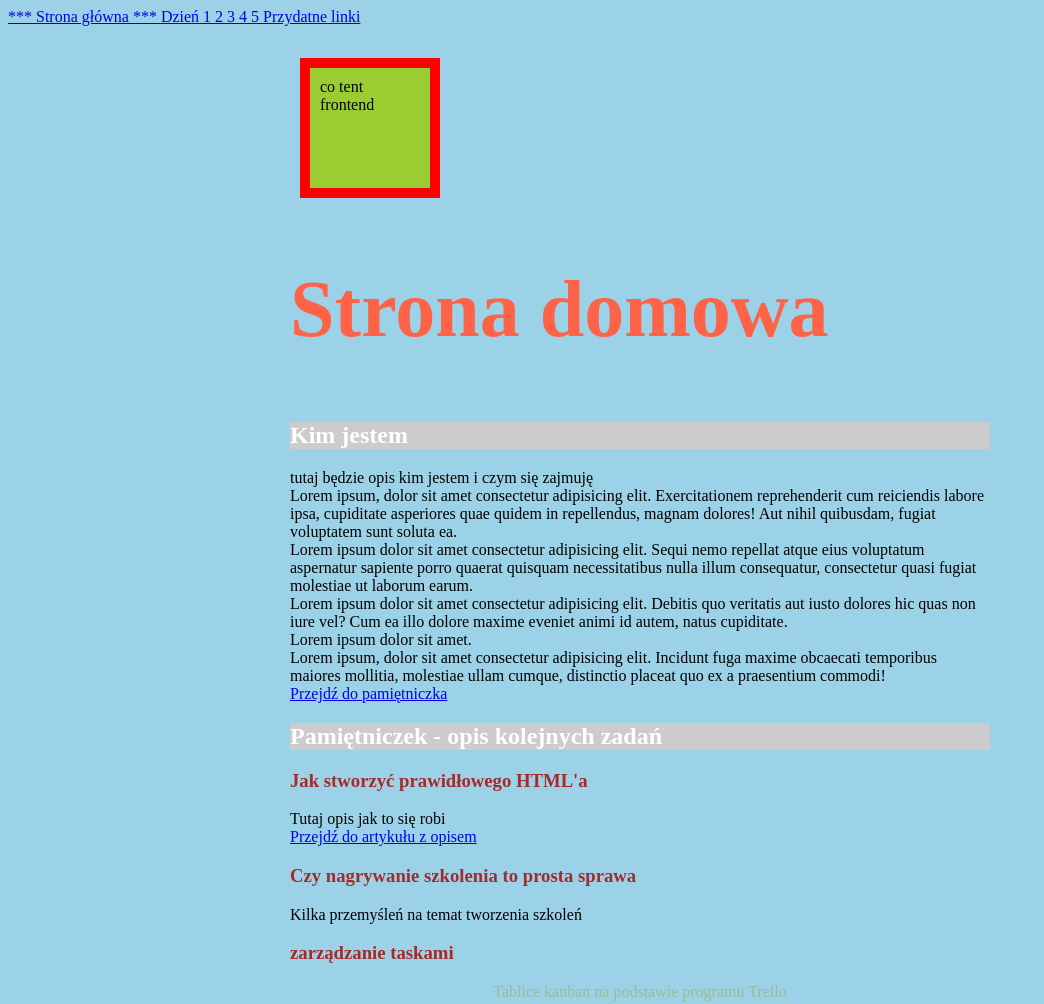
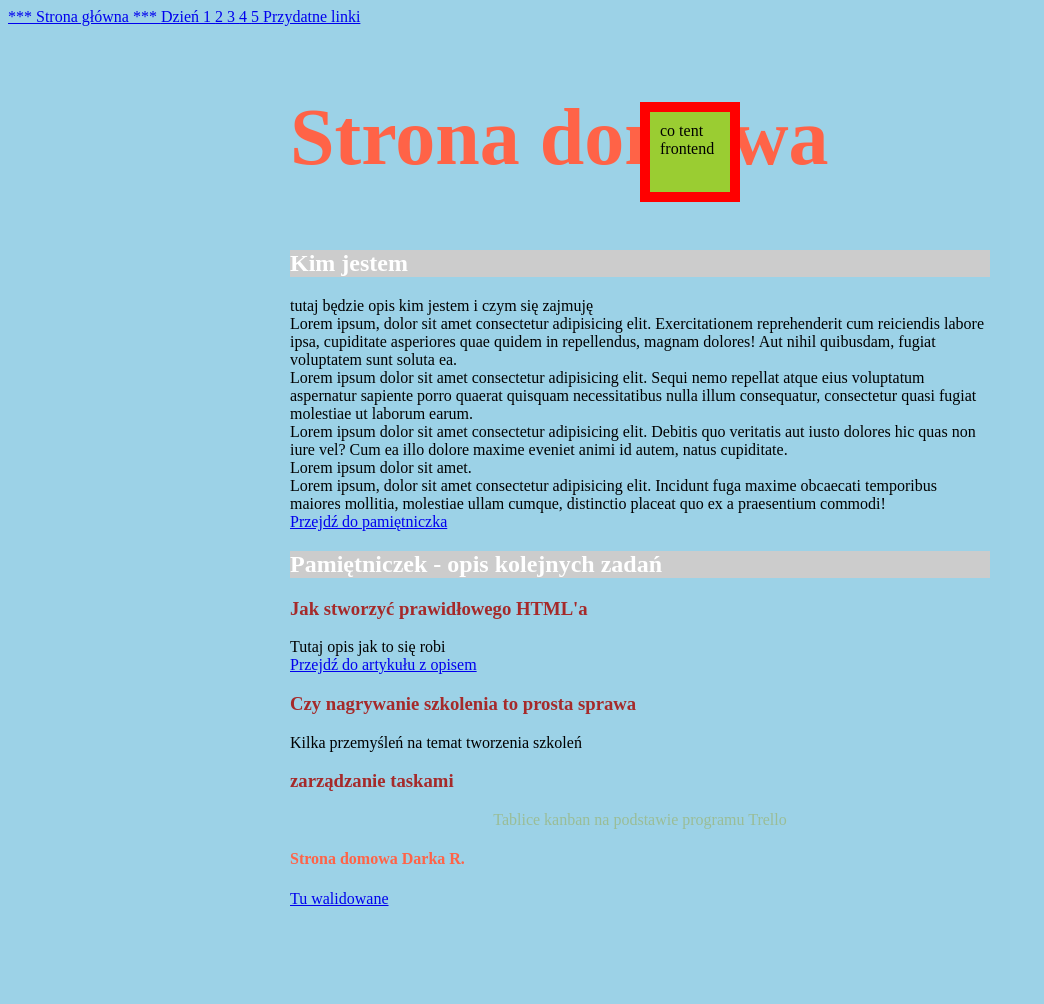
Before and after one commit to druszkiewicz/wtf-cotenfrontend, a plain HTML site: page index.html in a window 1280 px wide. Shown: the top 1004 px of the page, without its empty margins (0-1044 px from the left). After the commit the page ends 940 px from the top, so only its background shows below. Drawn offline with Linux system fonts and the light colour scheme.

Commit message:
position relative/absolute - relative for parent box

```diff
--- a/styles.css
+++ b/styles.css
@@ -39,7 +39,9 @@ h4 {
    color: #9ABD97;
 }
 
-.about {}
+.about {
+   position: relative;
+}
 
 .main {
    width: 100%;
@@ -53,5 +55,9 @@ h4 {
    background-color: yellowgreen;
    padding: 10px;
    border: 10px solid red;
-   margin: 10px;
+   box-sizing: border-box;
+   position: absolute;
+   /* relative/absolute */
+   top: 10px;
+   left: 50%;
 }
```
